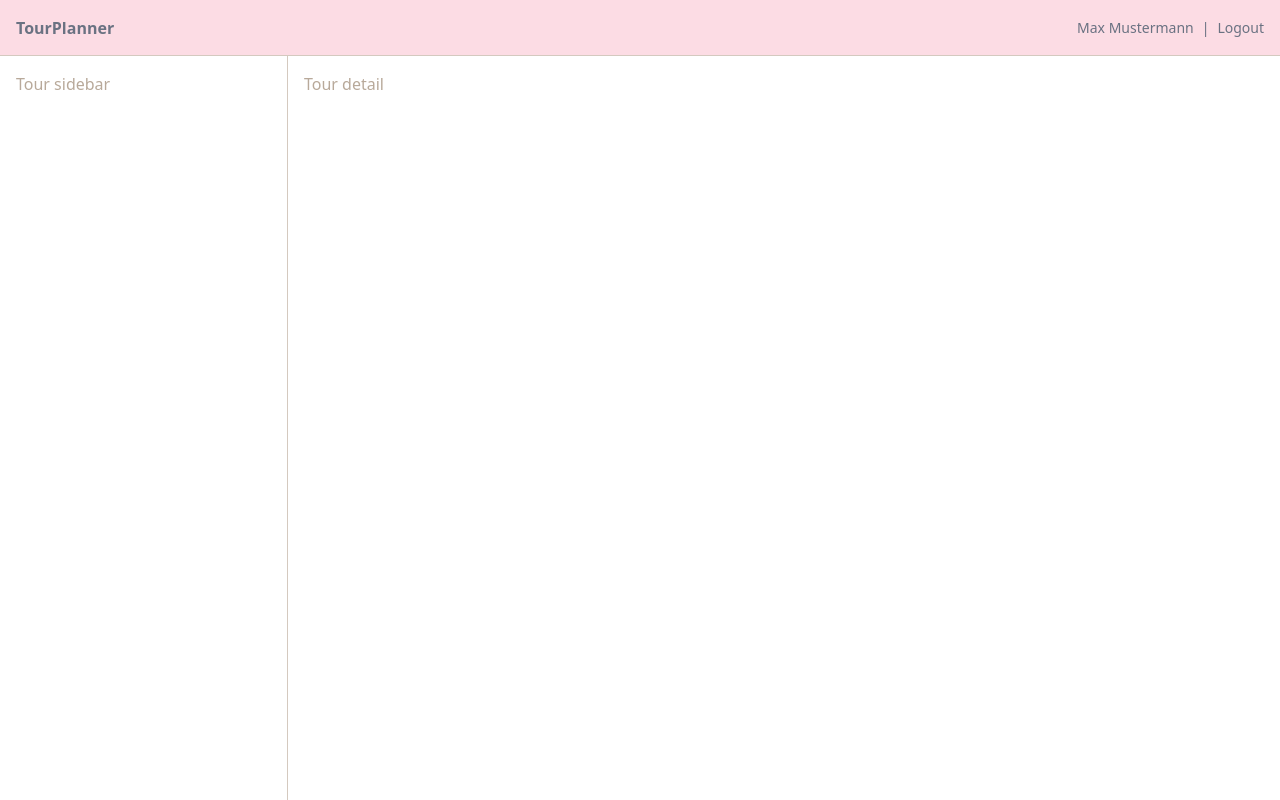
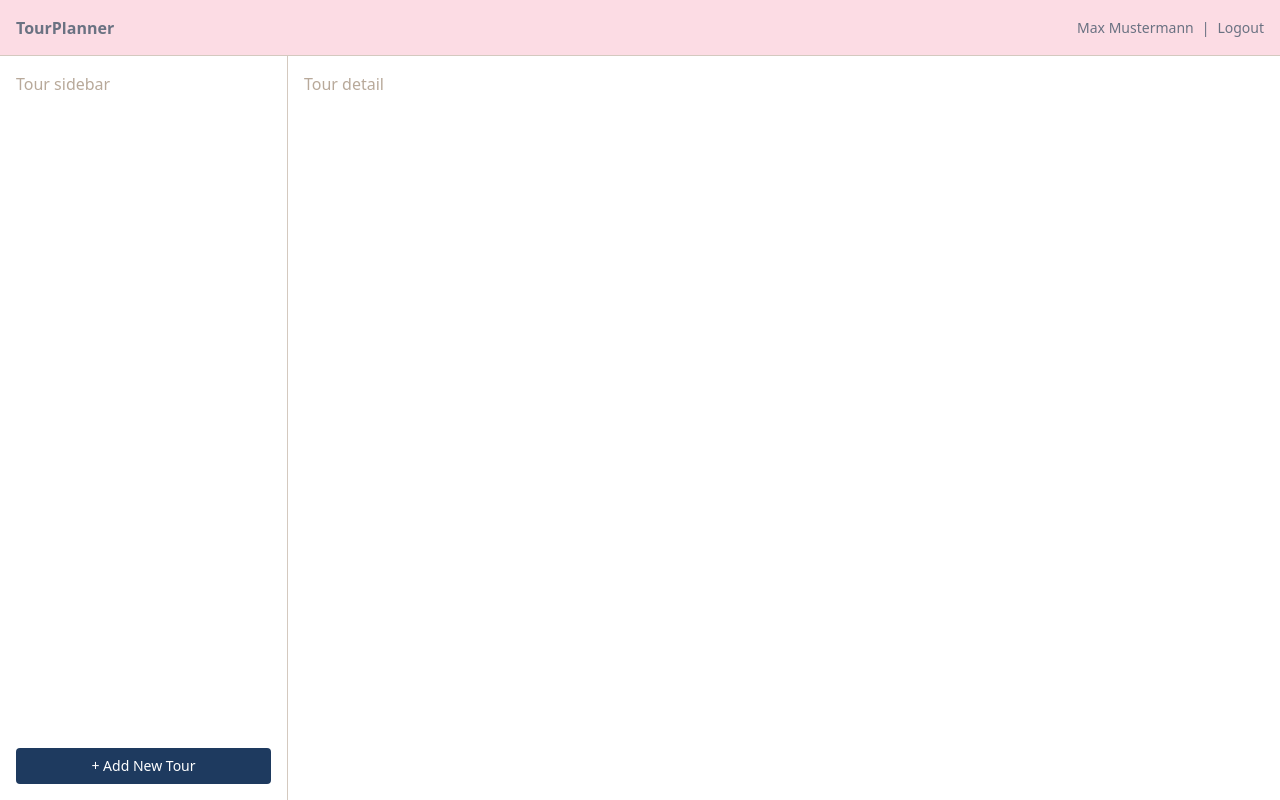
Before and after one commit to FHTW-SWEN/tourplanner-FE, an Angular app: page / in a window 1280 px wide. Built offline with nearby package versions, Linux system fonts and the light colour scheme.

Commit message:
added a sidebar button (#13)

```diff
--- a/src/app/features/tours/tour-sidebar/tour-sidebar.html
+++ b/src/app/features/tours/tour-sidebar/tour-sidebar.html
@@ -1,3 +1,6 @@
 <aside class="flex min-h-0 w-72 flex-1 flex-col border-r border-secondary-light p-4">
     <div class="text-secondary">Tour sidebar</div>
+    <button class="mt-auto w-full rounded bg-[#1e3a5f] px-4 py-2 text-sm font-medium text-white hover:bg-[#16304f]">
+        + Add New Tour
+      </button>
 </aside>
```
Also changed, not shown: 1 other file (tests, documents, lock files or other folders).
